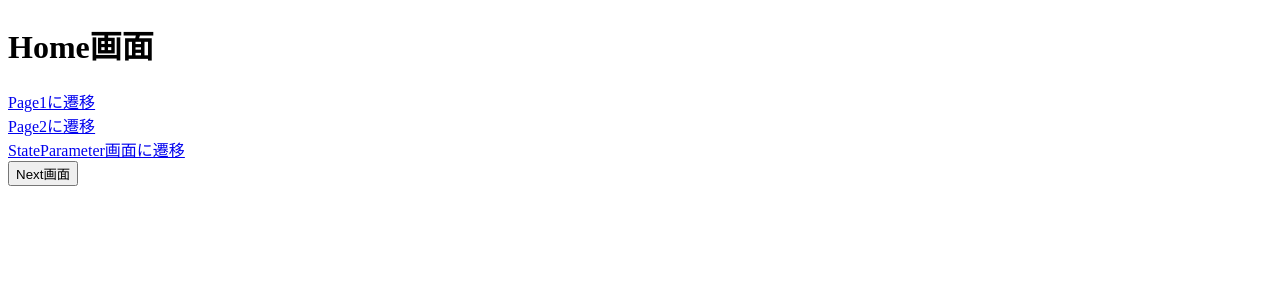
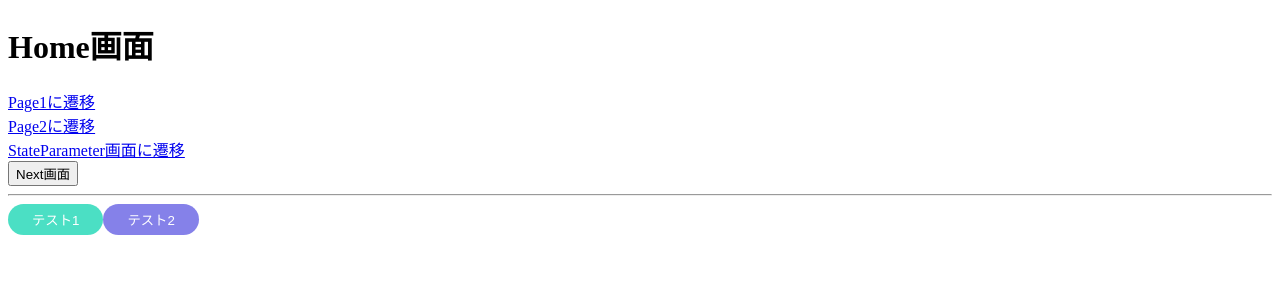
Before and after one commit to tadume/react_tutorial, a React (Create React App) app: page / in a window 1280 px wide. Shown: the top 300 px of the page. Built offline with nearby package versions, Linux system fonts and the light colour scheme.

Commit message:
ATOMSの作成

```diff
--- a/src/Home.jsx
+++ b/src/Home.jsx
@@ -1,5 +1,7 @@
 import { memo } from 'react';
 import { Link, useNavigate } from 'react-router-dom';
+import { PrimaryButton } from './components/atoms/PrimaryButton';
+import { SecondaryButton } from './components/atoms/SecondaryButton';
 
 export const Home = memo(() => {
   console.log('-----Home------');
@@ -28,6 +30,13 @@ export const Home = memo(() => {
         </Link>
       </div>
       <button onClick={nextPage}>Next画面</button>
+
+      <hr />
+
+      <div>
+        <PrimaryButton>テスト1</PrimaryButton>
+        <SecondaryButton>テスト2</SecondaryButton>
+      </div>
     </>
   );
 });
--- /dev/null
+++ b/src/components/atoms/BaseButton.jsx
@@ -0,0 +1,13 @@
+import styled from '@emotion/styled';
+
+export const BaseButton = styled.button`
+  padding: 6px 24px;
+  border: none;
+  color: #ffffff;
+  border-radius: 9999px;
+  outline: none; // ブラウザによってデフォルトでついている線を削除する
+  &:hover {
+    cursor: pointer;
+    opacity: 0.8; // カーソルを合わせた時に、白くなる
+  }
+`;
--- /dev/null
+++ b/src/components/atoms/PrimaryButton.jsx
@@ -0,0 +1,21 @@
+import { memo } from 'react';
+import styled from '@emotion/styled';
+import { BaseButton } from './BaseButton';
+
+export const PrimaryButton = memo((props) => {
+  /* コンポーネントの役割
+    どの画面でも統一したボタンのレイアウトにしたい => propsでは、ボタンの名前だけもらう
+    BaseButtonのスタイルを上書きしてPrimaryな背景色にする
+  */
+  const { children } = props;
+
+  const StyledButton = styled(BaseButton)`
+    background-color: rgba(25, 215, 180, 0.78);
+  `;
+
+  return (
+    <>
+      <StyledButton>{children}</StyledButton>
+    </>
+  );
+});
--- /dev/null
+++ b/src/components/atoms/SecondaryButton.jsx
@@ -0,0 +1,12 @@
+import { memo } from 'react';
+import styled from '@emotion/styled';
+import { BaseButton } from './BaseButton';
+
+export const SecondaryButton = memo((props) => {
+  const { children } = props;
+  const StyledButton = styled(BaseButton)`
+    background-color: rgb(133, 129, 233);
+  `;
+
+  return <StyledButton>{children}</StyledButton>;
+});
```
